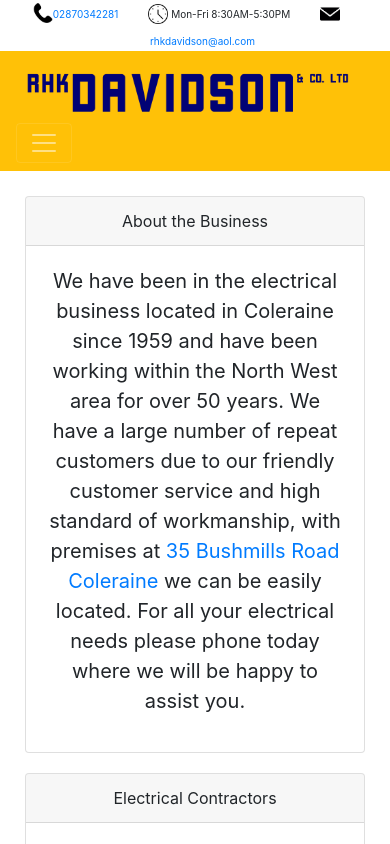
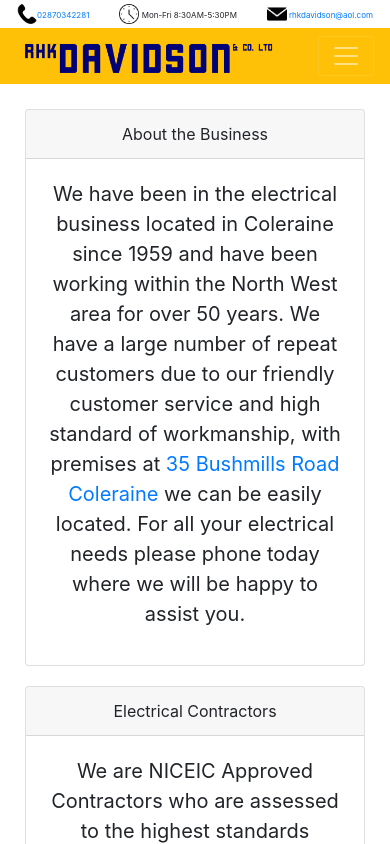
Before and after one commit to andymcwilliams/rhk-davidson-website, a React (Create React App) app: page /services in a window 390 px wide. Shown: the top 844 px of the page. Built offline with nearby package versions, Linux system fonts and the light colour scheme.

Commit message:
more mobile changes.

```diff
--- a/src/App.css
+++ b/src/App.css
@@ -17,6 +17,12 @@
   font-weight: 500;
 }
 
+@media only screen and (max-width: 500px) {
+  .logo {
+    width: 270px;
+  }
+}
+
 .infoStrip {
   font-weight: 400;
   align-items: center;
@@ -26,6 +32,12 @@
 @media (max-width: 600px) {
   .infoStrip {
     font-size: 10px;
+  }
+}
+
+@media (max-width: 400px) {
+  .infoStrip {
+    font-size: 8px;
   }
 }
 
--- a/src/components/NavBar.tsx
+++ b/src/components/NavBar.tsx
@@ -13,6 +13,7 @@
       sticky="top"
     >
       <img
+        className="logo"
         src={logo}
         width="350px"
         style={{ marginTop: "-80px", marginBottom: "-90px" }}
```
